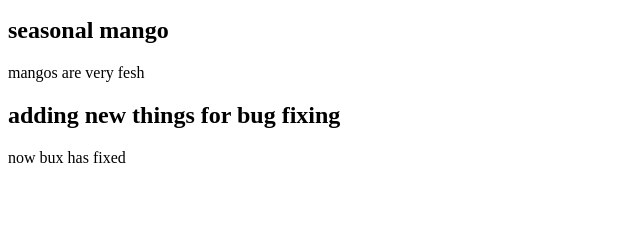
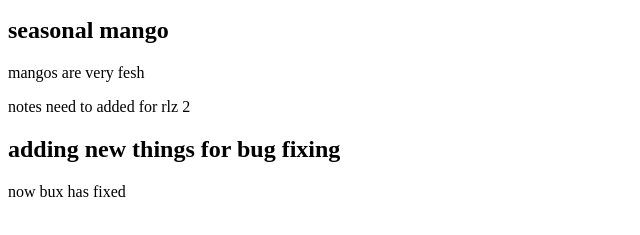
Before and after one commit to VaibhavShetter/com.biscuit.demo, a plain HTML site: page WebContent/index.html in a window 1280 px wide. Shown: the part 101-336 px from the top of the page, without its empty margins (0-640 px from the left). Drawn offline with Linux system fonts and the light colour scheme.

Commit message:
added notes for completing

```diff
--- a/WebContent/index.html
+++ b/WebContent/index.html
@@ -10,8 +10,9 @@
 <p>listed the bisciut products</p>
 <h2>seasonal mango</h2>
 <p>mangos are very fesh</p>
-
+<span>notes need to added for rlz 2</span>
 <h2>adding new things for bug fixing</h2>
 <p>now bux has fixed</p>
+
 </body>
 </html>
```
